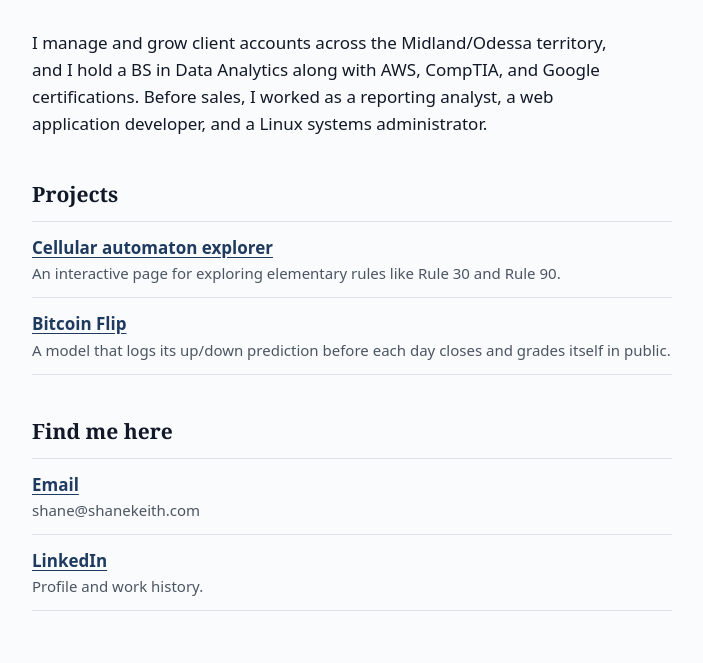
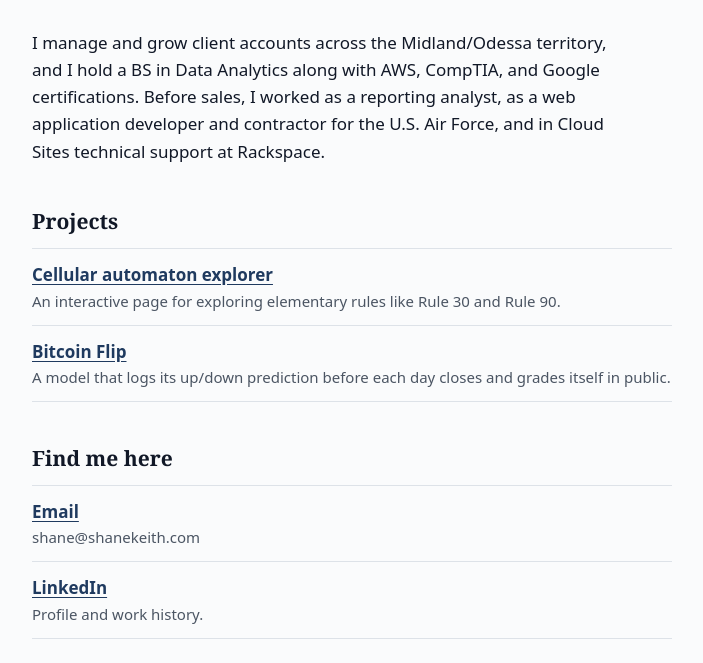
Before and after one commit to shaneckeith/shanekeith-site, a plain HTML site: page index.html in a window 1280 px wide. Shown: the part 245-908 px from the top of the page, without its empty margins (288-991 px from the left). Drawn offline with Linux system fonts and the light colour scheme.

Commit message:
Update bio wording

```diff
--- a/index.html
+++ b/index.html
@@ -16,8 +16,7 @@
   <main>
     <h1>Shane C. Keith</h1>
     <p class="sub">Account management and sales, with a background in data analytics, Linux systems, and web development. Based in Midland, Texas.</p>
-    <p>I manage and grow client accounts across the Midland/Odessa territory, and I hold a BS in Data Analytics along with AWS, CompTIA, and Google certifications. Before sales, I worked as a reporting analyst, a web application developer, and a Linux systems administrator.</p>
-
+<p>I manage and grow client accounts across the Midland/Odessa territory, and I hold a BS in Data Analytics along with AWS, CompTIA, and Google certifications. Before sales, I worked as a reporting analyst, as a web application developer and contractor for the U.S. Air Force, and in Cloud Sites technical support at Rackspace.</p>
     <h2>Projects</h2>
     <ul class="links">
       <li><a href="/rule-explorer/">Cellular automaton explorer</a><span>An interactive page for exploring elementary rules like Rule 30 and Rule 90.</span></li>
```
